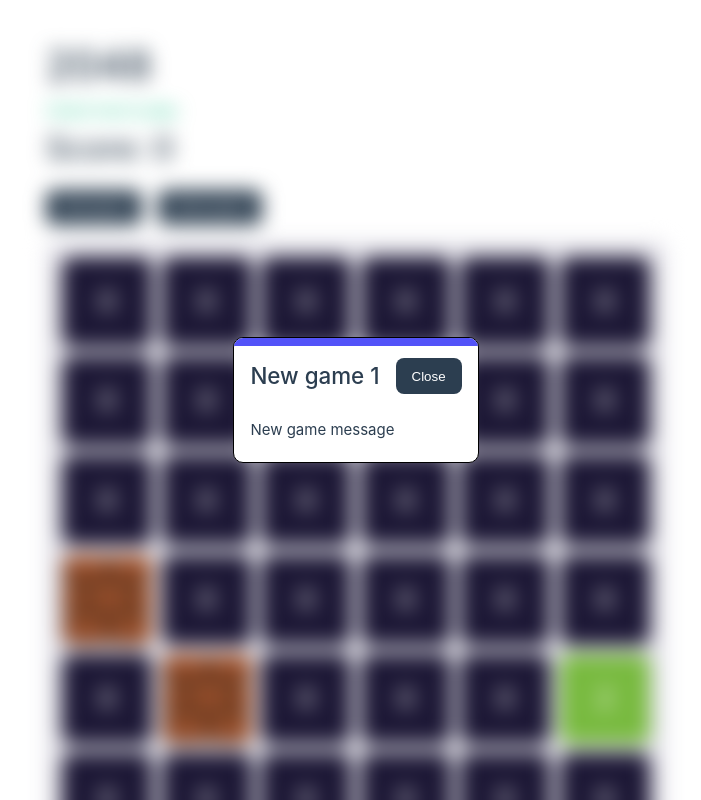
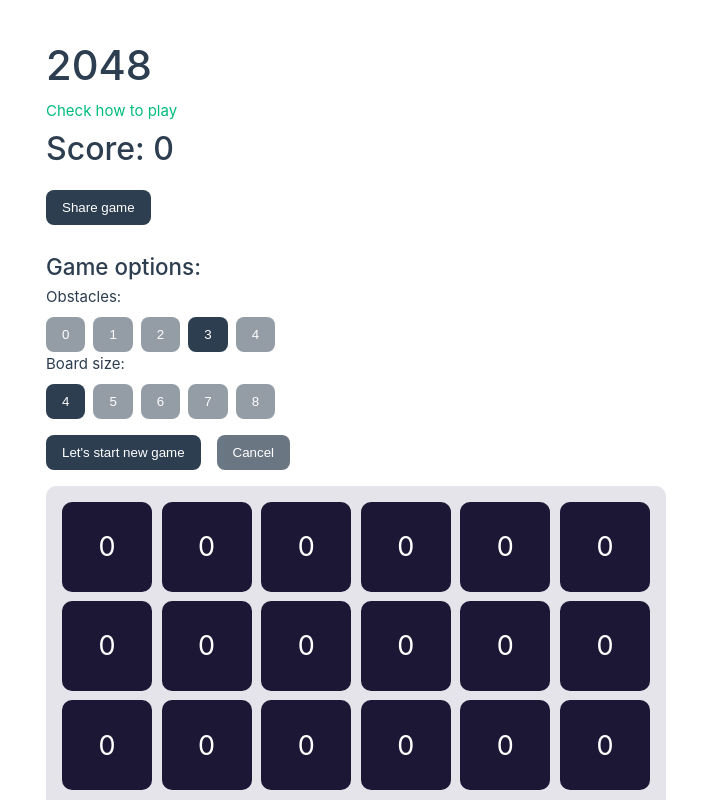
Before and after one commit to git-antonyuk/2048, a Vue app: page / in a window 1280 px wide. Both pictures are taken after a click on the button "New game". Shown: the top 800 px of the page, without its empty margins (284-985 px from the left). Built offline with nearby package versions, Linux system fonts and the light colour scheme.

Commit message:
new game form | mvp done

```diff
--- a/src/assets/base.scss
+++ b/src/assets/base.scss
@@ -72,3 +72,9 @@ body {
   -webkit-font-smoothing: antialiased;
   -moz-osx-font-smoothing: grayscale;
 }
+
+ul, li {
+  list-style: none;
+  margin: 0;
+  padding: 0;
+}
--- a/src/components/Game/GameCore.ts
+++ b/src/components/Game/GameCore.ts
@@ -53,6 +53,14 @@ class GameCore {
   }
 
   // Public Methods
+  public startNewGame(boardSize: number, obstacles: number) {
+    this.board = [];
+    this.clearGameStorage();
+    this.boardUI?.destroy();
+    this.setBoard(boardSize);
+    this.initBoard();
+    this.initGame(obstacles);
+  }
   public setDisabled(payload: boolean) {
     this.disabled = payload;
     this.boardUI?.setDisabled(payload);
@@ -95,6 +103,10 @@ class GameCore {
   private setGameStateToStorage() {
     window.localStorage.setItem("board", JSON.stringify(this.board));
     window.localStorage.setItem("score", `${this.score}`);
+  }
+  private clearGameStorage() {
+    window.localStorage.removeItem("board");
+    window.localStorage.removeItem("score");
   }
   private setBoard(gameSize?: number) {
     const gameStorage = this.getGameStateFromStorage();
@@ -361,10 +373,11 @@ class GameCore {
         }
 
         if (
-          current === up ||
-          current === right ||
-          current === down ||
-          current === left
+          current >= 0 &&
+          (current === up ||
+            current === right ||
+            current === down ||
+            current === left)
         ) {
           return true;
         }
@@ -376,7 +389,6 @@ class GameCore {
   private onSlideEnd() {
     this.updateTiles();
     this.setRandomTileNum();
-    // Game Over
     if (!this.canMove()) {
       this.onUpdateGameOverFunction();
     }
--- a/src/components/Game/HtmlBoardUI.ts
+++ b/src/components/Game/HtmlBoardUI.ts
@@ -28,6 +28,10 @@ class HtmlBoardUI {
     this.wrapper.style.gap = `${this.gap}px`;
     this.wrapper.style.height = `${height}px`;
     this.wrapper.style.width = `${width}px`;
+  }
+
+  public destroy() {
+    this.wrapper.innerHTML = "";
   }
 
   public setDisabled(payload: boolean) {
--- a/src/components/GameActions.vue
+++ b/src/components/GameActions.vue
@@ -1,8 +1,18 @@
-<script setup lang="ts" name="GameActions"></script>
+<script setup lang="ts" name="GameActions">
+const props = defineProps<{
+  showNewGameForm: boolean;
+}>();
+</script>
 
 <template>
   <div class="game-actions">
-    <button type="button" @click="() => $emit('onNewGame')">New game</button>
+    <button
+      v-if="!props.showNewGameForm"
+      type="button"
+      @click="() => $emit('onNewGame')"
+    >
+      New game
+    </button>
     <button type="button" @click="() => $emit('onGetSharedLink')">
       Share game
     </button>
--- /dev/null
+++ b/src/components/NewGameForm.vue
@@ -0,0 +1,71 @@
+<script setup lang="ts" name="NewGameForm">
+import { ref } from "vue";
+import OptionsInput from "./OptionsInput.vue";
+
+const obstacles = ref<number>(3);
+const boardSize = ref<number>(4);
+</script>
+
+<template>
+  <form
+    class="game-form"
+    @submit.prevent="
+      () => {
+        $emit('onSubmit', {
+          obstacles,
+          boardSize,
+        });
+      }
+    "
+  >
+    <h3>Game options:</h3>
+    <OptionsInput
+      label="Obstacles:"
+      :value="obstacles"
+      :length="5"
+      :min="-1"
+      @onInput="
+        (v) => {
+          obstacles = v;
+        }
+      "
+    />
+    <OptionsInput
+      label="Board size:"
+      :value="boardSize"
+      :min="3"
+      :length="5"
+      @onInput="
+        (v) => {
+          boardSize = v;
+        }
+      "
+    />
+    <div class="game-form__btns">
+      <button type="submit">Let's start new game</button>
+      <button
+        type="button"
+        class="game-form__cancel"
+        @click="() => $emit('onCancel')"
+      >
+        Cancel
+      </button>
+    </div>
+  </form>
+</template>
+
+<style scoped lang="scss">
+.game-form {
+  margin-top: 24px;
+
+  &__btns {
+    margin-top: 16px;
+    display: flex;
+    gap: 16px;
+  }
+
+  &__cancel {
+    opacity: 0.7;
+  }
+}
+</style>
--- a/src/components/NotificationItem.vue
+++ b/src/components/NotificationItem.vue
@@ -39,7 +39,8 @@ const { closeNotification } = useNotifications();
   width: 100%;
   padding: 20px 16px;
   border-radius: 10px;
-  background-color: white;
+  background: var(--color-text);
+  color: var(--color-background);
   overflow: hidden;
   border: 1px solid black;
 
--- /dev/null
+++ b/src/components/OptionsInput.vue
@@ -0,0 +1,48 @@
+<script setup lang="ts" name="OptionsInput">
+const props = defineProps<{
+  value: string | number;
+  length: number;
+  label: string;
+  min: number;
+}>();
+</script>
+
+<template>
+  <div class="options-input">
+    <h4>{{ props.label }}</h4>
+    <ul class="options-input__wrapper">
+      <li v-for="i in props.length" :key="i" class="options-input__item">
+        <button
+          class="options-input__btn"
+          :class="{
+            'options-input__btn--active': min + i === props.value,
+          }"
+          type="button"
+          @click="() => $emit('onInput', min + i)"
+        >
+          {{ min + i }}
+        </button>
+      </li>
+    </ul>
+  </div>
+</template>
+
+<style scoped lang="scss">
+.options-input {
+  mask-type: 16px;
+
+  &__wrapper {
+    display: flex;
+    gap: 8px;
+    margin-top: 8px;
+  }
+
+  &__btn {
+    opacity: 0.5;
+
+    &--active {
+      opacity: 1;
+    }
+  }
+}
+</style>
--- a/src/components/TheGame.vue
+++ b/src/components/TheGame.vue
@@ -5,19 +5,29 @@ import useNotifications from "@/composables/useNotifications";
 import HowToPlay from "./HowToPlay.vue";
 import TheScore from "./TheScore.vue";
 import GameActions from "./GameActions.vue";
+import NewGameForm from "./NewGameForm.vue";
 const { openNotification } = useNotifications();
 
 let game: GameCore;
 const gameRef = ref();
 const score = ref(0);
-const gameWin = ref(false);
+const showNewGameForm = ref(false);
+
+const setShowNewGameForm = (payload: boolean) => {
+  showNewGameForm.value = payload;
+};
 
 const updateScore = (num: number) => {
   score.value = num;
 };
 
 const updateGameWin = () => {
-  gameWin.value = true;
+  game.setDisabled(true);
+  openNotification({
+    title: "WIN WIN WIN!",
+    message: "Cool! Let's play one more time, start new game! 🤘",
+    type: "success",
+  });
 };
 
 const updateGameOver = () => {
@@ -31,13 +41,10 @@ const updateGameOver = () => {
 
 const getSharedLink = () => {
   const link = game?.getSharedLink();
-
   if (!link) {
     return;
   }
-
   navigator?.clipboard?.writeText(link);
-
   openNotification({
     title: "Link copied to clipboard!",
     message: "Send this link to your friend 😎",
@@ -46,10 +53,19 @@ const getSharedLink = () => {
 };
 
 const newGame = () => {
-  openNotification({
-    title: "New game 1",
-    message: "New game message",
-  });
+  setShowNewGameForm(true);
+};
+
+const startNewGame = ({
+  obstacles,
+  boardSize,
+}: {
+  obstacles: number;
+  boardSize: number;
+}) => {
+  game.setDisabled(false);
+  setShowNewGameForm(false);
+  game.startNewGame(boardSize, obstacles);
 };
 
 onMounted(() => {
@@ -67,11 +83,23 @@ onMounted(() => {
 
 <template>
   <div>
-    <div v-if="gameWin">Congrats, you win the game 💫!</div>
     <h1>2048</h1>
     <HowToPlay />
     <TheScore :score="score" />
-    <GameActions @onNewGame="newGame" @onGetSharedLink="getSharedLink" />
+    <GameActions
+      @onNewGame="newGame"
+      @onGetSharedLink="getSharedLink"
+      :showNewGameForm="showNewGameForm"
+    />
+    <NewGameForm
+      v-if="showNewGameForm"
+      @onSubmit="startNewGame"
+      @onCancel="
+        () => {
+          setShowNewGameForm(false);
+        }
+      "
+    />
   </div>
   <div class="board-wrapper">
     <div ref="gameRef"></div>
```
